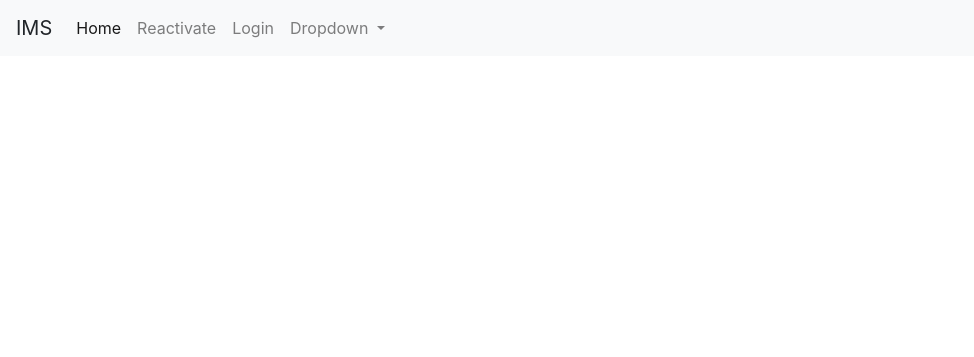
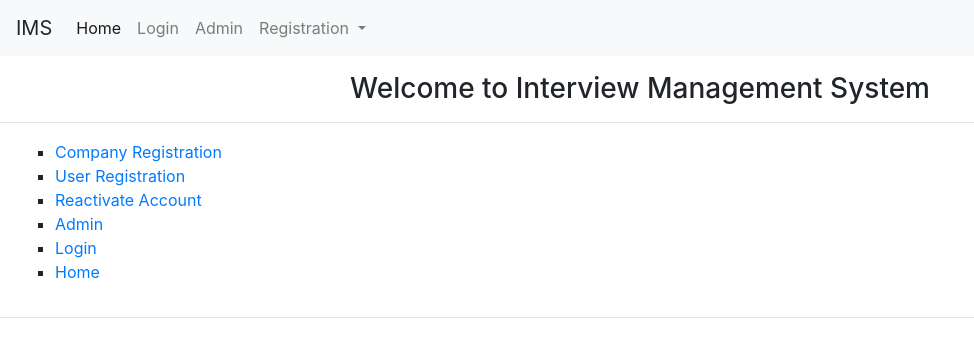
Before and after one commit to SanskarMehta/interview_management_system, a Django app: page / in a window 1280 px wide. Shown: the top 357 px of the page, without its empty margins (0-974 px from the left). Run offline with Django 4.2, Linux system fonts and the light colour scheme; some libraries are stand-ins or nearby versions.

Commit message:
Commiting updated features

```diff
--- a/administration/templates/administration/admin_home.html
+++ b/administration/templates/administration/admin_home.html
@@ -12,7 +12,7 @@
 <body>
 
 <nav class="navbar navbar-expand-lg navbar-light bg-light">
-  <a class="navbar-brand" href="#">Navbar</a>
+  <a class="navbar-brand" href="#">IMS</a>
   <button class="navbar-toggler" type="button" data-toggle="collapse" data-target="#navbarSupportedContent" aria-controls="navbarSupportedContent" aria-expanded="false" aria-label="Toggle navigation">
     <span class="navbar-toggler-icon"></span>
   </button>
--- a/administration/templates/administration/base.html
+++ b/administration/templates/administration/base.html
@@ -12,7 +12,7 @@
 <body>
 
 <nav class="navbar navbar-expand-lg navbar-light bg-light">
-  <a class="navbar-brand" href="#">Navbar</a>
+  <a class="navbar-brand" href="{% url 'home' %}">IMS</a>
   <button class="navbar-toggler" type="button" data-toggle="collapse" data-target="#navbarSupportedContent" aria-controls="navbarSupportedContent" aria-expanded="false" aria-label="Toggle navigation">
     <span class="navbar-toggler-icon"></span>
   </button>
--- a/interview_management_system/urls.py
+++ b/interview_management_system/urls.py
@@ -20,8 +20,8 @@ from django.conf.urls.static import static
 
 urlpatterns = [
     path('admin/', admin.site.urls),
-    path('',include('user_login.urls')),
-    path('administration/',include('administration.urls')),
+    path('', include('user_login.urls')),
+    path('administration/', include('administration.urls')),
 ]
 
 if settings.DEBUG:
--- a/user_login/templates/user_login/base.html
+++ b/user_login/templates/user_login/base.html
@@ -22,18 +22,19 @@
             <a class="nav-link" href="{% url 'home' %}">Home <span class="sr-only">(current)</span></a>
           </li>
           <li class="nav-item">
-        <a class="nav-link" href="{% url 'reactivate' %}">Reactivate</a>
+            <a class="nav-link" href="{% url 'login' %}">Login</a>
           </li>
           <li class="nav-item">
-        <a class="nav-link" href="{% url 'login' %}">Login</a>
+            <a class="nav-link" href="{% url 'admin-home' %}">Admin</a>
           </li>
           <li class="nav-item dropdown">
             <a class="nav-link dropdown-toggle" href="#" id="navbarDropdown" role="button" data-toggle="dropdown" aria-haspopup="true" aria-expanded="false">
-          Dropdown
+              Registration
             </a>
             <div class="dropdown-menu" aria-labelledby="navbarDropdown">
               <a class="dropdown-item" href="{% url 'company-register' %}">Company Registration</a>
               <a class="dropdown-item" href="{% url 'register' %}">User Registration</a>
+              <a class="dropdown-item" href="{% url 'reactivate' %}">Reactivate Account</a>
               <div class="dropdown-divider"></div>
               <a class="dropdown-item" href="#">Contact Us</a>
             </div>
@@ -42,6 +43,7 @@
       </div>
     </nav>
 
+
 {% block content %}
 {% endblock content %}
 	<script src="https://code.jquery.com/jquery-3.2.1.slim.min.js" integrity="sha384-KJ3o2DKtIkvYIK3UENzmM7KCkRr/rE9/Qpg6aAZGJwFDMVNA/GpGFF93hXpG5KkN" crossorigin="anonymous"></script>
--- a/user_login/templates/user_login/base_home.html
+++ b/user_login/templates/user_login/base_home.html
@@ -0,0 +1,24 @@
+{% extends 'user_login/base.html' %}
+{% block title %}Home{% endblock title %}
+{% block content %}
+    <p></p>
+    <h3 style="text-align:center;">Welcome to Interview Management System</h3>
+    <hr>
+    <div class="'container">
+        <div class="'row">
+            <div class="col-md-3"></div>
+            <div class="col-md-6">
+             <ul style="list-style-type:square;">
+                 <li><a href="{% url 'company-register' %}">Company Registration</a></li>
+                 <li><a href="{% url 'register' %}">User Registration</a></li>
+                 <li><a href="{% url 'reactivate' %}">Reactivate Account</a></li>
+                 <li><a href="{% url 'admin-home' %}">Admin</a></li>
+                 <li><a href="{% url 'login' %}">Login</a></li>
+                 <li><a href="{% url 'home' %}">Home <span class="sr-only">(current)</span></a></li>
+             </ul>
+            </div>
+            <div class="col-md-3"></div>
+            <hr>
+        </div>
+    </div>
+{% endblock content %}
--- a/user_login/views.py
+++ b/user_login/views.py
@@ -26,7 +26,7 @@ class HomeView(View):
     This is the first page with which user interacts first.
     """
     def get(self, request, *args, **kwargs):
-        return render(request, 'user_login/base.html')
+        return render(request, 'user_login/base_home.html')
 
 
 @method_decorator(never_cache, name='dispatch')
@@ -289,8 +289,10 @@ class CompanyAddInterviewer(CompanyLoginRequiredMixin, View):
                 interviewer.save()
                 interviewer_company = InterviewerCompany.objects.create(company=company, interviewer=interviewer)
                 interviewer_company.save()
-                email_message = 'Hiii \n I am sending your credentials of portal login and after login please fill your details and if you want then please change your password also.\nThank You.\n ID: ' + email + " Password: " + password + "."
-                send_mail('Interviewer Credentials', email_message, request.user.email, [email],
+                email_message = 'Hiii \n I am sending your credentials of portal login and after login please fill ' \
+                                'your details and if you want then please change your password also.\nThank You.\n ' \
+                                'ID: ' + username + " Password: " + password + "."
+                send_mail('Interviewer Credentials', email_message, os.getenv("EMAIL_USER"), [email],
                           fail_silently=False, )
                 return redirect('show-interviewers')
         else:
@@ -785,7 +787,7 @@ class ScheduleApplicantInterview(CompanyLoginRequiredMixin, View):
         message.save()
         user_email = application.job_application.user.email
         interviewer_email = interviewer.interviewer.email
-        send_mail(email_subject, email_message, request.user.email, [user_email, interviewer_email],
+        send_mail(email_subject, email_message, os.environ.get("EMAIL_USER"), [user_email, interviewer_email],
                   fail_silently=False, )
         return redirect('show-accepted-applicants')
 
@@ -1044,7 +1046,7 @@ class ReactivateAccount(View):
         email = request.POST['email']
         domain = request.build_absolute_uri('/')[:-1]
         url = f"{domain}/reactivate/user_info/"
-        send_mail('Reactivate Your Account', url, from_email=os.getenv('EMAIL_HOST_USER'), recipient_list=[email],
+        send_mail('Reactivate Your Account', url, from_email=os.getenv('EMAIL_USER'), recipient_list=[email],
                   fail_silently=False, )
         return redirect('login')
 
@@ -1163,7 +1165,7 @@ class CollectFinalStatus(CompanyLoginRequiredMixin, View):
         message = Notification.objects.create(sender=request.user, receiver=user.job_application.user,
                                               message=notification_message)
         message.save()
-        send_mail('Employment Status', notification_message, request.user.email, [user.job_application.user.email])
+        send_mail('Employment Status', notification_message, os.environ.get("EMAIL_USER"), [user.job_application.user.email])
         return JsonResponse({'message': messages})
 
 
```
Also changed, not shown: 1 other file. Lines whose indentation alone changed are shown as unchanged.
